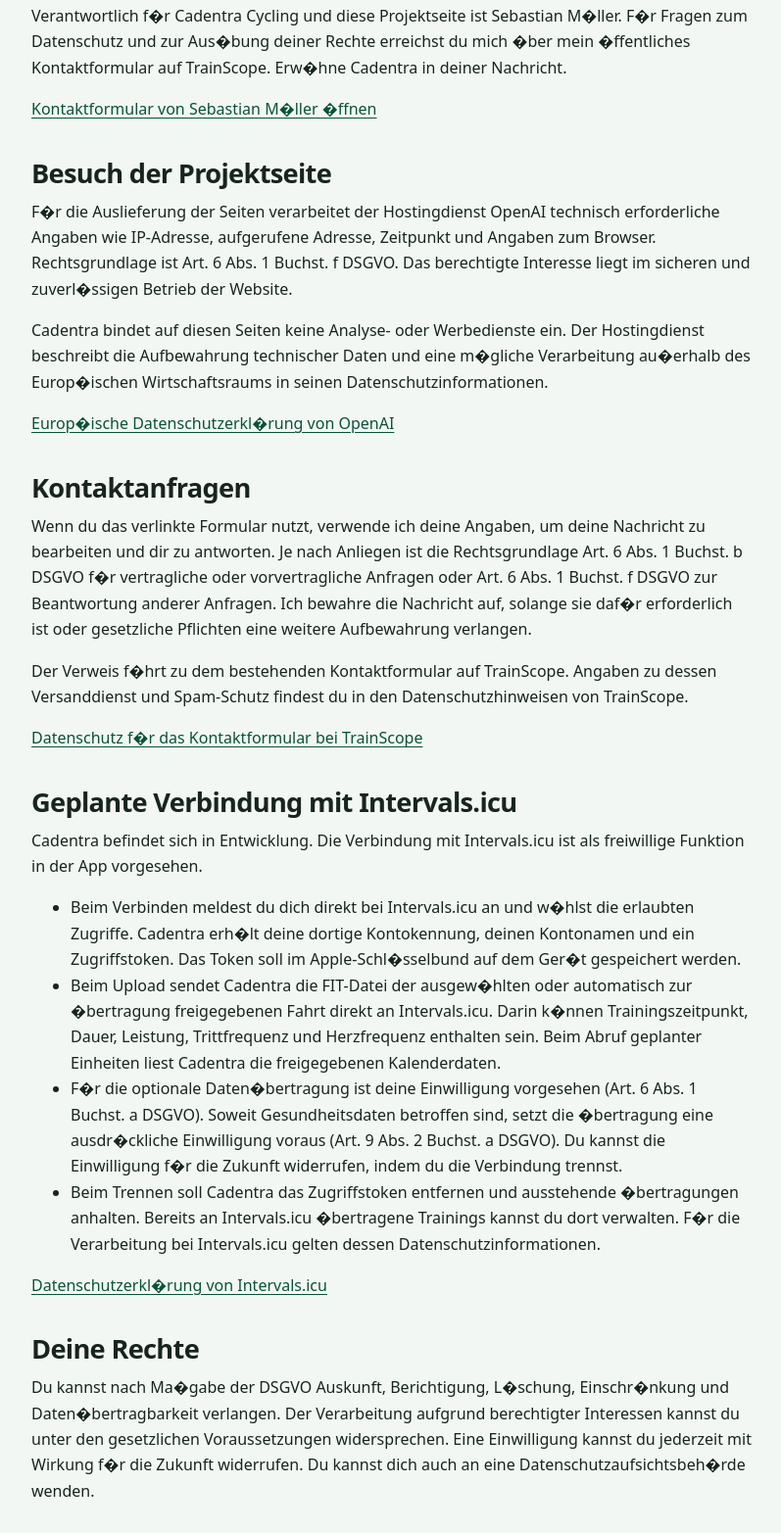
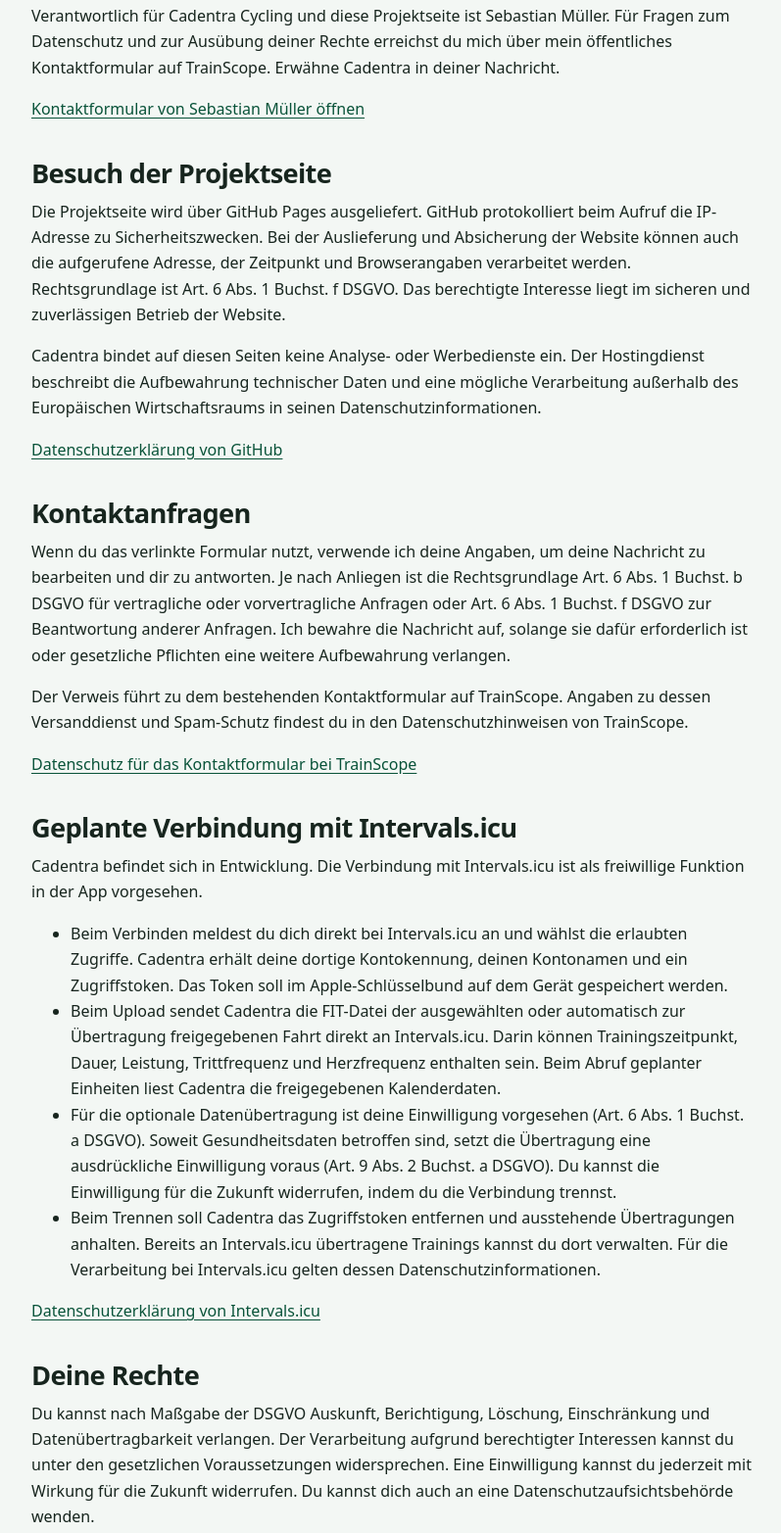
Before and after one commit to sappelmueller/cadentra-cycling-website, a plain HTML site: page datenschutz.html in a window 1280 px wide. Shown: the part 331-1896 px from the top of the page at 98% size, without its empty margins (96-893 px from the left). Drawn offline with Linux system fonts and the light colour scheme.

Commit message:
GitHub-Pages-Hosting und UTF-8-Text prüfen

```diff
--- a/datenschutz.html
+++ b/datenschutz.html
@@ -3,8 +3,8 @@
 <head>
   <meta charset="utf-8">
   <meta name="viewport" content="width=device-width, initial-scale=1">
-  <title>Datenschutzerkl�rung - Cadentra Cycling</title>
-  <meta name="description" content="Datenschutzerkl�rung f�r die Cadentra-Projektseite und Informationen zur geplanten Intervals.icu-Verbindung.">
+  <title>Datenschutzerklärung – Cadentra Cycling</title>
+  <meta name="description" content="Datenschutzerklärung für die Cadentra-Projektseite und Informationen zur geplanten Intervals.icu-Verbindung.">
   <link rel="stylesheet" href="./styles.css">
 </head>
 <body>
@@ -22,43 +22,43 @@
   </header>
   <main id="main" class="wrap policy" tabindex="-1">
     <div class="copy">
-      <h1>Datenschutzerkl�rung</h1>
+      <h1>Datenschutzerklärung</h1>
       <p class="meta">Stand <time datetime="2026-11-19">19. November 2026</time></p>
 
       <h2>Verantwortlicher und Kontakt</h2>
-      <p>Verantwortlich f�r Cadentra Cycling und diese Projektseite ist Sebastian M�ller. F�r Fragen zum Datenschutz und zur Aus�bung deiner Rechte erreichst du mich �ber mein �ffentliches Kontaktformular auf TrainScope. Erw�hne Cadentra in deiner Nachricht.</p>
-      <p><a href="https://trainscope.app/?page=contact">Kontaktformular von Sebastian M�ller �ffnen</a></p>
+      <p>Verantwortlich für Cadentra Cycling und diese Projektseite ist Sebastian Müller. Für Fragen zum Datenschutz und zur Ausübung deiner Rechte erreichst du mich über mein öffentliches Kontaktformular auf TrainScope. Erwähne Cadentra in deiner Nachricht.</p>
+      <p><a href="https://trainscope.app/?page=contact">Kontaktformular von Sebastian Müller öffnen</a></p>
 
       <h2>Besuch der Projektseite</h2>
-      <p>F�r die Auslieferung der Seiten verarbeitet der Hostingdienst OpenAI technisch erforderliche Angaben wie IP-Adresse, aufgerufene Adresse, Zeitpunkt und Angaben zum Browser. Rechtsgrundlage ist Art. 6 Abs. 1 Buchst. f DSGVO. Das berechtigte Interesse liegt im sicheren und zuverl�ssigen Betrieb der Website.</p>
-      <p>Cadentra bindet auf diesen Seiten keine Analyse- oder Werbedienste ein. Der Hostingdienst beschreibt die Aufbewahrung technischer Daten und eine m�gliche Verarbeitung au�erhalb des Europ�ischen Wirtschaftsraums in seinen Datenschutzinformationen.</p>
-      <p><a href="https://openai.com/policies/eu-privacy-policy/">Europ�ische Datenschutzerkl�rung von OpenAI</a></p>
+      <p>Die Projektseite wird über GitHub Pages ausgeliefert. GitHub protokolliert beim Aufruf die IP-Adresse zu Sicherheitszwecken. Bei der Auslieferung und Absicherung der Website können auch die aufgerufene Adresse, der Zeitpunkt und Browserangaben verarbeitet werden. Rechtsgrundlage ist Art. 6 Abs. 1 Buchst. f DSGVO. Das berechtigte Interesse liegt im sicheren und zuverlässigen Betrieb der Website.</p>
+      <p>Cadentra bindet auf diesen Seiten keine Analyse- oder Werbedienste ein. Der Hostingdienst beschreibt die Aufbewahrung technischer Daten und eine mögliche Verarbeitung außerhalb des Europäischen Wirtschaftsraums in seinen Datenschutzinformationen.</p>
+      <p><a href="https://docs.github.com/en/site-policy/privacy-policies/github-general-privacy-statement">Datenschutzerklärung von GitHub</a></p>
 
       <h2>Kontaktanfragen</h2>
-      <p>Wenn du das verlinkte Formular nutzt, verwende ich deine Angaben, um deine Nachricht zu bearbeiten und dir zu antworten. Je nach Anliegen ist die Rechtsgrundlage Art. 6 Abs. 1 Buchst. b DSGVO f�r vertragliche oder vorvertragliche Anfragen oder Art. 6 Abs. 1 Buchst. f DSGVO zur Beantwortung anderer Anfragen. Ich bewahre die Nachricht auf, solange sie daf�r erforderlich ist oder gesetzliche Pflichten eine weitere Aufbewahrung verlangen.</p>
-      <p>Der Verweis f�hrt zu dem bestehenden Kontaktformular auf TrainScope. Angaben zu dessen Versanddienst und Spam-Schutz findest du in den Datenschutzhinweisen von TrainScope.</p>
-      <p><a href="https://trainscope.app/?page=privacy">Datenschutz f�r das Kontaktformular bei TrainScope</a></p>
+      <p>Wenn du das verlinkte Formular nutzt, verwende ich deine Angaben, um deine Nachricht zu bearbeiten und dir zu antworten. Je nach Anliegen ist die Rechtsgrundlage Art. 6 Abs. 1 Buchst. b DSGVO für vertragliche oder vorvertragliche Anfragen oder Art. 6 Abs. 1 Buchst. f DSGVO zur Beantwortung anderer Anfragen. Ich bewahre die Nachricht auf, solange sie dafür erforderlich ist oder gesetzliche Pflichten eine weitere Aufbewahrung verlangen.</p>
+      <p>Der Verweis führt zu dem bestehenden Kontaktformular auf TrainScope. Angaben zu dessen Versanddienst und Spam-Schutz findest du in den Datenschutzhinweisen von TrainScope.</p>
+      <p><a href="https://trainscope.app/?page=privacy">Datenschutz für das Kontaktformular bei TrainScope</a></p>
 
       <h2>Geplante Verbindung mit Intervals.icu</h2>
       <p>Cadentra befindet sich in Entwicklung. Die Verbindung mit Intervals.icu ist als freiwillige Funktion in der App vorgesehen.</p>
       <ul>
-        <li>Beim Verbinden meldest du dich direkt bei Intervals.icu an und w�hlst die erlaubten Zugriffe. Cadentra erh�lt deine dortige Kontokennung, deinen Kontonamen und ein Zugriffstoken. Das Token soll im Apple-Schl�sselbund auf dem Ger�t gespeichert werden.</li>
-        <li>Beim Upload sendet Cadentra die FIT-Datei der ausgew�hlten oder automatisch zur �bertragung freigegebenen Fahrt direkt an Intervals.icu. Darin k�nnen Trainingszeitpunkt, Dauer, Leistung, Trittfrequenz und Herzfrequenz enthalten sein. Beim Abruf geplanter Einheiten liest Cadentra die freigegebenen Kalenderdaten.</li>
-        <li>F�r die optionale Daten�bertragung ist deine Einwilligung vorgesehen (Art. 6 Abs. 1 Buchst. a DSGVO). Soweit Gesundheitsdaten betroffen sind, setzt die �bertragung eine ausdr�ckliche Einwilligung voraus (Art. 9 Abs. 2 Buchst. a DSGVO). Du kannst die Einwilligung f�r die Zukunft widerrufen, indem du die Verbindung trennst.</li>
-        <li>Beim Trennen soll Cadentra das Zugriffstoken entfernen und ausstehende �bertragungen anhalten. Bereits an Intervals.icu �bertragene Trainings kannst du dort verwalten. F�r die Verarbeitung bei Intervals.icu gelten dessen Datenschutzinformationen.</li>
+        <li>Beim Verbinden meldest du dich direkt bei Intervals.icu an und wählst die erlaubten Zugriffe. Cadentra erhält deine dortige Kontokennung, deinen Kontonamen und ein Zugriffstoken. Das Token soll im Apple-Schlüsselbund auf dem Gerät gespeichert werden.</li>
+        <li>Beim Upload sendet Cadentra die FIT-Datei der ausgewählten oder automatisch zur Übertragung freigegebenen Fahrt direkt an Intervals.icu. Darin können Trainingszeitpunkt, Dauer, Leistung, Trittfrequenz und Herzfrequenz enthalten sein. Beim Abruf geplanter Einheiten liest Cadentra die freigegebenen Kalenderdaten.</li>
+        <li>Für die optionale Datenübertragung ist deine Einwilligung vorgesehen (Art. 6 Abs. 1 Buchst. a DSGVO). Soweit Gesundheitsdaten betroffen sind, setzt die Übertragung eine ausdrückliche Einwilligung voraus (Art. 9 Abs. 2 Buchst. a DSGVO). Du kannst die Einwilligung für die Zukunft widerrufen, indem du die Verbindung trennst.</li>
+        <li>Beim Trennen soll Cadentra das Zugriffstoken entfernen und ausstehende Übertragungen anhalten. Bereits an Intervals.icu übertragene Trainings kannst du dort verwalten. Für die Verarbeitung bei Intervals.icu gelten dessen Datenschutzinformationen.</li>
       </ul>
-      <p><a href="https://www.intervals.icu/privacy-policy/">Datenschutzerkl�rung von Intervals.icu</a></p>
+      <p><a href="https://www.intervals.icu/privacy-policy/">Datenschutzerklärung von Intervals.icu</a></p>
 
       <h2>Deine Rechte</h2>
-      <p>Du kannst nach Ma�gabe der DSGVO Auskunft, Berichtigung, L�schung, Einschr�nkung und Daten�bertragbarkeit verlangen. Der Verarbeitung aufgrund berechtigter Interessen kannst du unter den gesetzlichen Voraussetzungen widersprechen. Eine Einwilligung kannst du jederzeit mit Wirkung f�r die Zukunft widerrufen. Du kannst dich auch an eine Datenschutzaufsichtsbeh�rde wenden.</p>
+      <p>Du kannst nach Maßgabe der DSGVO Auskunft, Berichtigung, Löschung, Einschränkung und Datenübertragbarkeit verlangen. Der Verarbeitung aufgrund berechtigter Interessen kannst du unter den gesetzlichen Voraussetzungen widersprechen. Eine Einwilligung kannst du jederzeit mit Wirkung für die Zukunft widerrufen. Du kannst dich auch an eine Datenschutzaufsichtsbehörde wenden.</p>
 
       <div lang="en">
         <h2>English summary</h2>
-        <p>Sebastian M�ller operates the Cadentra Cycling project site. OpenAI hosts the static pages and processes connection data to deliver and protect them. Cadentra Cycling is in development. The optional Intervals.icu integration is intended to exchange completed FIT activities and scheduled workouts directly with Intervals.icu after the rider authorizes access. The app is designed to keep the access token in Apple Keychain and allow riders to disconnect.</p>
-        <p><a href="https://trainscope.app/?page=contact">Contact Sebastian M�ller about privacy</a></p>
+        <p>Sebastian Müller operates the Cadentra Cycling project site. GitHub Pages hosts this site and logs visitors’ IP addresses for security. Cadentra Cycling is in development. The optional Intervals.icu integration is intended to exchange completed FIT activities and scheduled workouts directly with Intervals.icu after the rider authorizes access. The app is designed to keep the access token in Apple Keychain and allow riders to disconnect.</p>
+        <p><a href="https://trainscope.app/?page=contact">Contact Sebastian Müller about privacy</a></p>
       </div>
     </div>
   </main>
-  <footer><div class="wrap">Cadentra Cycling � Sebastian M�ller</div></footer>
+  <footer><div class="wrap">Cadentra Cycling · Sebastian Müller</div></footer>
 </body>
 </html>
```
Also changed, not shown: index.html (+7 -7 lines).
